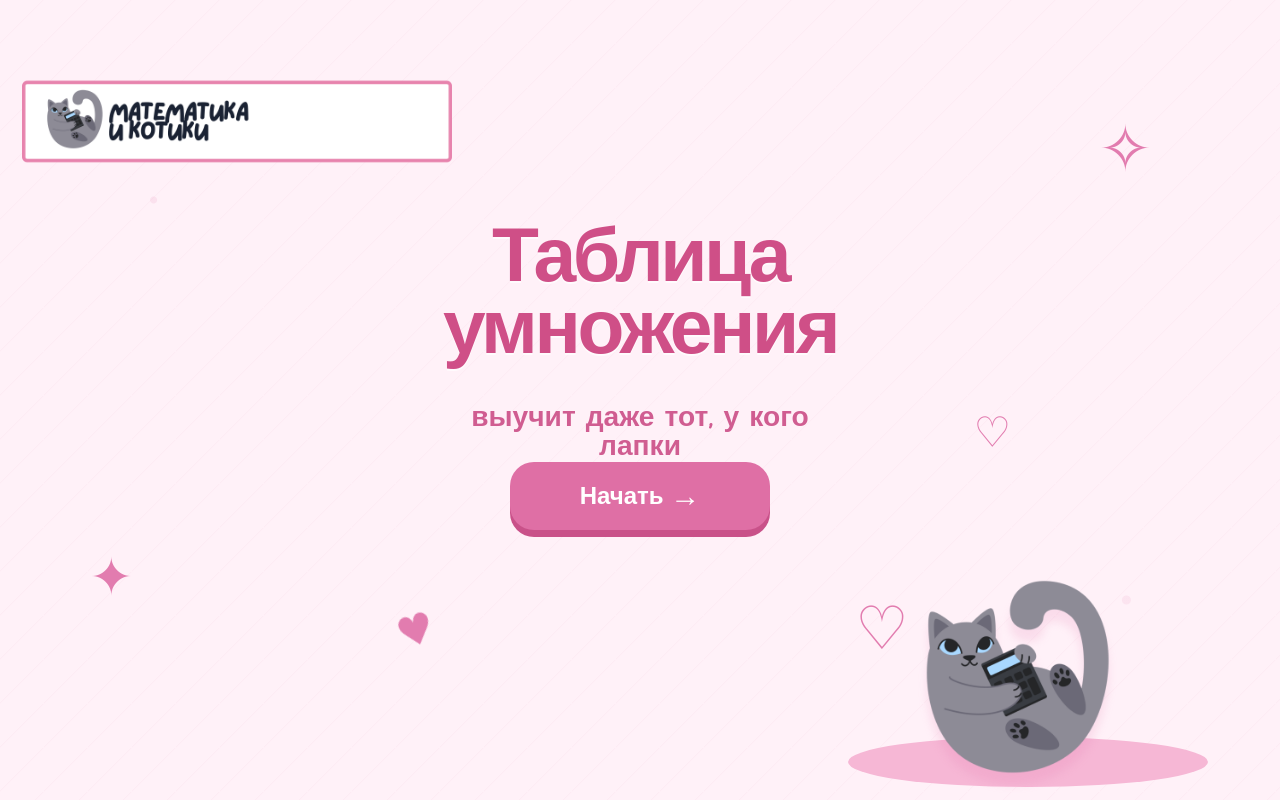
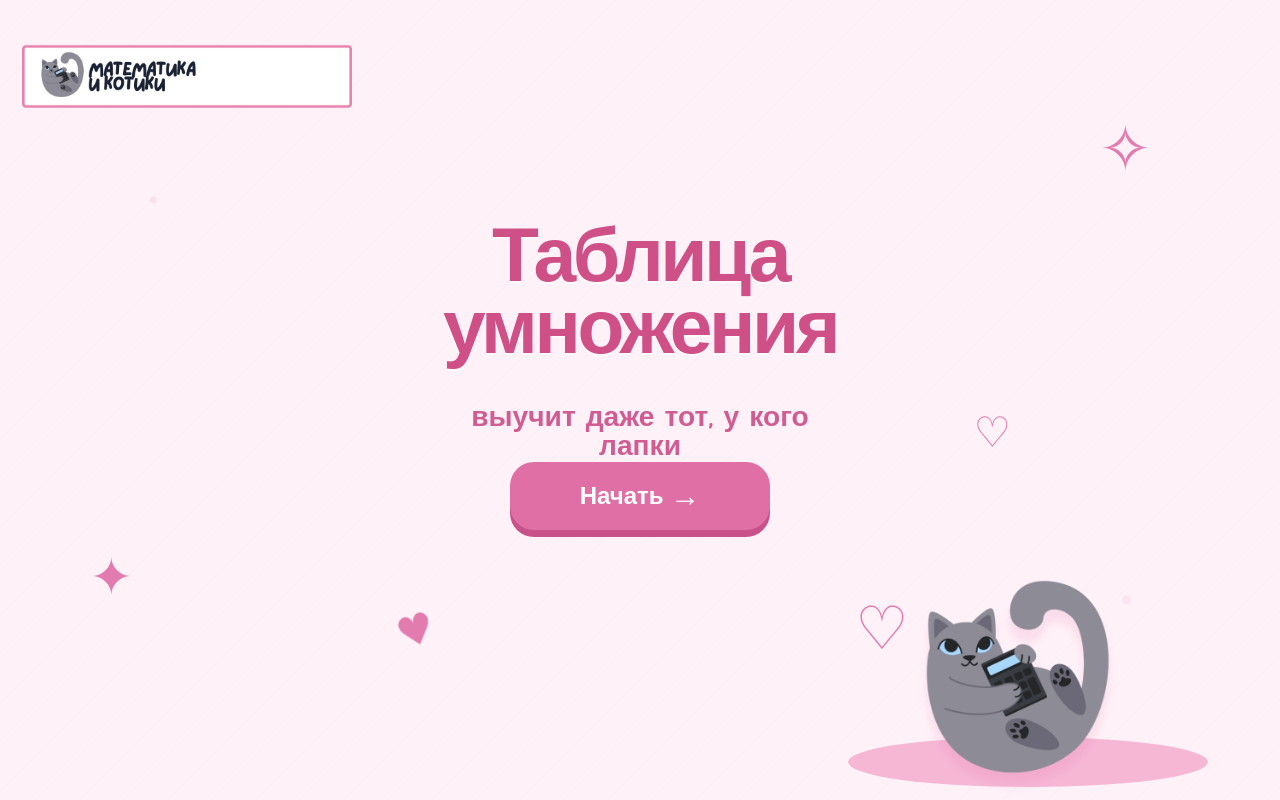
Before and after one commit to millyWelly/-, a plain HTML site: page index.html in a window 1280 px wide. Drawn offline with Linux system fonts and the light colour scheme.

Commit message:
Update index.html

```diff
--- a/index.html
+++ b/index.html
@@ -65,10 +65,10 @@
   .brand-banner {
     position: fixed;
 
-    top: 22px;
+    top: 0px;
     left: 22px;
 
-    width: min(430px, 38vw);
+    width: min(330px, 28vw);
 
     z-index: 10;
   }
```
